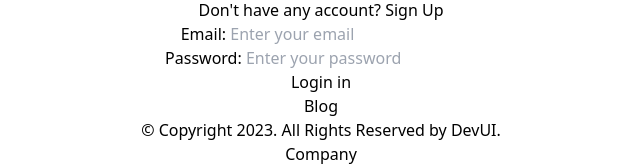
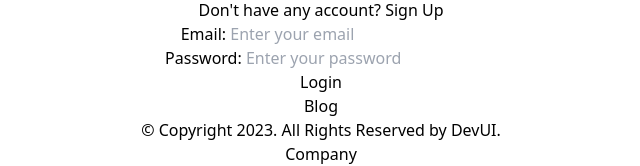
Before and after one commit to agrawal542/Full-Stack-Blog-website-Using-React, a React (Vite) app: page /login in a window 1280 px wide. Shown: the part 162-328 px from the top of the page, without its empty margins (319-959 px from the left). Built offline with nearby package versions, Linux system fonts and the light colour scheme; no server answers.

Commit message:
fourteen commit

```diff
--- a/src/components/Header/LogoutBtn.jsx
+++ b/src/components/Header/LogoutBtn.jsx
@@ -14,9 +14,10 @@ function LogoutBtn()
         authService.logout().then(() => {
 
             toast.success("Logout Successfully")
+            dispatch(logout())
+            navigate("/")
+
             setTimeout(() => {
-              dispatch(logout())
-              navigate("/")
               window.location.reload();
             }, 1000);
         })
--- a/src/components/Login.jsx
+++ b/src/components/Login.jsx
@@ -29,11 +29,11 @@ function Login()
                 {
                     // console.log(userData)
                     toast.success("Login Successfully")
+                    dispatch(authLogin(userData));
+                    navigate("/")
 
                     setTimeout(() => {
                         window.location.reload();
-                        dispatch(authLogin(userData));
-                        navigate("/")
                     }, 1000);
 
                 }
@@ -78,7 +78,7 @@ function Login()
                             })}
                         />
                         <Button type="submit"className="w-full">
-                            Login in
+                            Login
                         </Button>
                     </div>
                 </form>
--- a/src/components/Signup.jsx
+++ b/src/components/Signup.jsx
@@ -26,12 +26,12 @@ function Signup()
                 if(userData)
                 {
                     toast.success("Sign Up Successfully")
+                    dispatch(authLogin(userData));
+                    navigate("/")
+
                     setTimeout(() => {
                         window.location.reload();
-                        dispatch(authLogin(userData));
-                        navigate("/")
                     }, 1000);
-
 
                 }
             }
```
